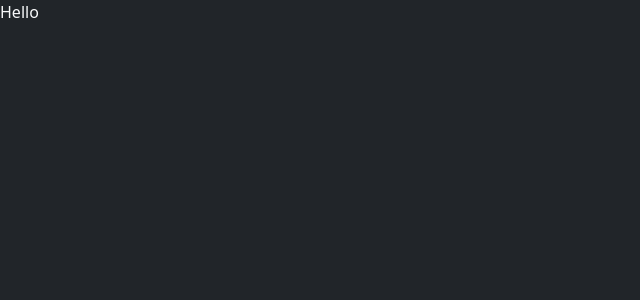
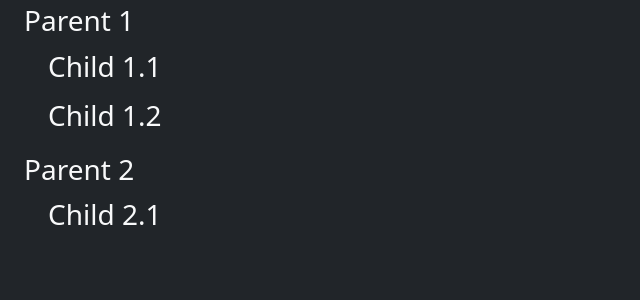
Before and after one commit to bunnyBites/checked-tree, a React (Vite) app: page / in a window 1280 px wide. Shown: the top 300 px of the page, without its empty margins (0-640 px from the left). Built offline with nearby package versions, Linux system fonts and the light colour scheme.

Commit message:
add tree view components

```diff
--- a/src/App.tsx
+++ b/src/App.tsx
@@ -1,7 +1,11 @@
+import { TreeDisplay } from "./components/treeDisplay/TreeDisplay.component"
+import { TREE_DISPLAY_MOCK } from "./data/constants/treeDisplay/TreeDisplay.const"
+
 export const App: React.FC = () => {
   return (
     <div className="bg-dark h-100 min-vh-100 text-light">
-      Hello
+      {/* create tree view */}
+      <TreeDisplay treeNodes={TREE_DISPLAY_MOCK} />
     </div>
   )
 }
--- /dev/null
+++ b/src/components/treeDisplay/TreeDisplay.component.tsx
@@ -0,0 +1,22 @@
+import { TreeNodeVO } from "../../data/model/treeDisplay/TreeDisplay.model";
+import { TreeDisplayView } from "./TreeDisplay.component.view";
+
+type TreeDisplayPropsVO = {
+  treeNodes: Array<TreeNodeVO>;
+};
+
+export const TreeDisplay: React.FC<TreeDisplayPropsVO> = (
+  props: TreeDisplayPropsVO
+) => {
+  const { treeNodes } = props;
+
+  return (
+    <>
+      {treeNodes.map((node) => (
+        <div key={node.id}>
+          <TreeDisplayView currentNode={{ ...node }} />
+        </div>
+      ))}
+    </>
+  );
+};
--- /dev/null
+++ b/src/components/treeDisplay/TreeDisplay.component.view.tsx
@@ -0,0 +1,20 @@
+import React from "react";
+import { TreeNodeVO } from "../../data/model/treeDisplay/TreeDisplay.model";
+import { TreeDisplay } from "./TreeDisplay.component";
+
+type TreeDisplayViewPropsVO = {
+  currentNode: TreeNodeVO;
+};
+
+export const TreeDisplayView: React.FC<TreeDisplayViewPropsVO> = (
+  props: TreeDisplayViewPropsVO
+) => {
+  const { currentNode } = props;
+
+  return (
+    <div className="ps-4 py-1">
+      <h3>{currentNode.name}</h3>
+      {!!currentNode.children.length && <TreeDisplay treeNodes={currentNode.children} />}
+    </div>
+  );
+};
--- /dev/null
+++ b/src/data/constants/treeDisplay/TreeDisplay.const.ts
@@ -0,0 +1,41 @@
+import { TreeNodeVO } from "../../model/treeDisplay/TreeDisplay.model";
+
+export const TREE_DISPLAY_MOCK: Array<TreeNodeVO> = [
+  {
+    id: 1,
+    name: "Parent 1",
+    isActive: true,
+    indeterminate: false,
+    children: [
+      {
+        id: 2,
+        name: "Child 1.1",
+        isActive: true,
+        indeterminate: false,
+        children: [],
+      },
+      {
+        id: 3,
+        name: "Child 1.2",
+        isActive: false,
+        indeterminate: false,
+        children: [],
+      },
+    ],
+  },
+  {
+    id: 4,
+    name: "Parent 2",
+    isActive: true,
+    indeterminate: false,
+    children: [
+      {
+        id: 5,
+        name: "Child 2.1",
+        isActive: true,
+        indeterminate: false,
+        children: [],
+      },
+    ],
+  },
+];
```
Also changed, not shown: src/data/model/treeDisplay/TreeDisplay.model.ts (added, +9 -0 lines).
